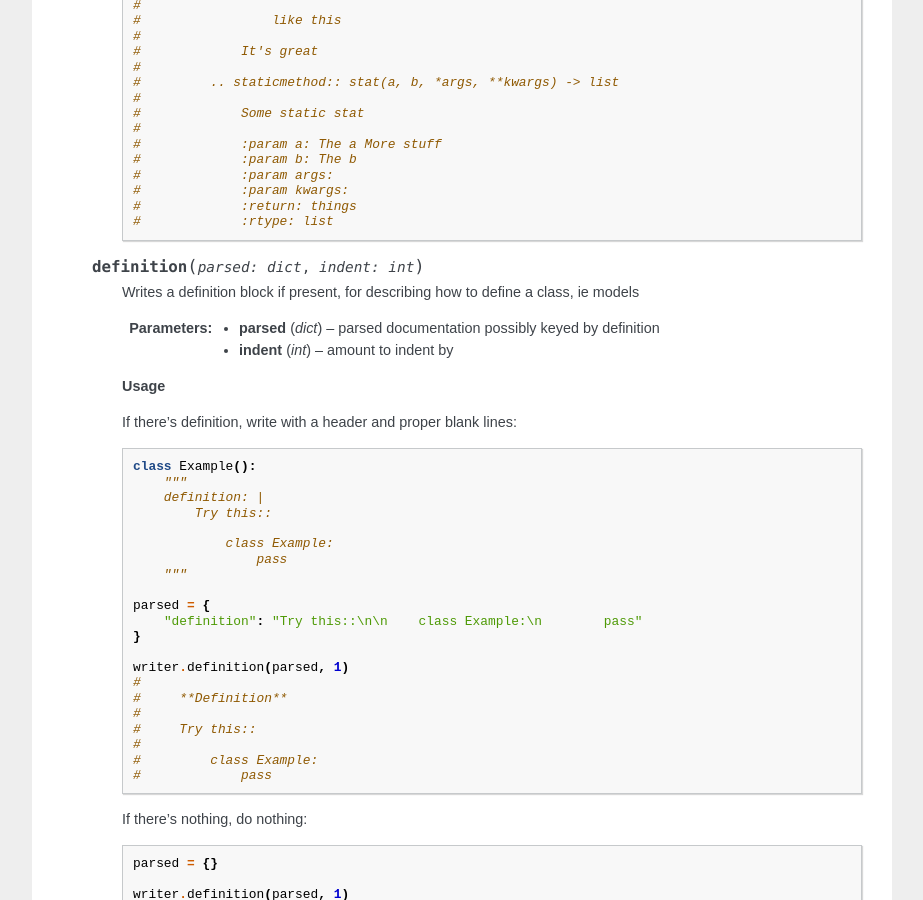
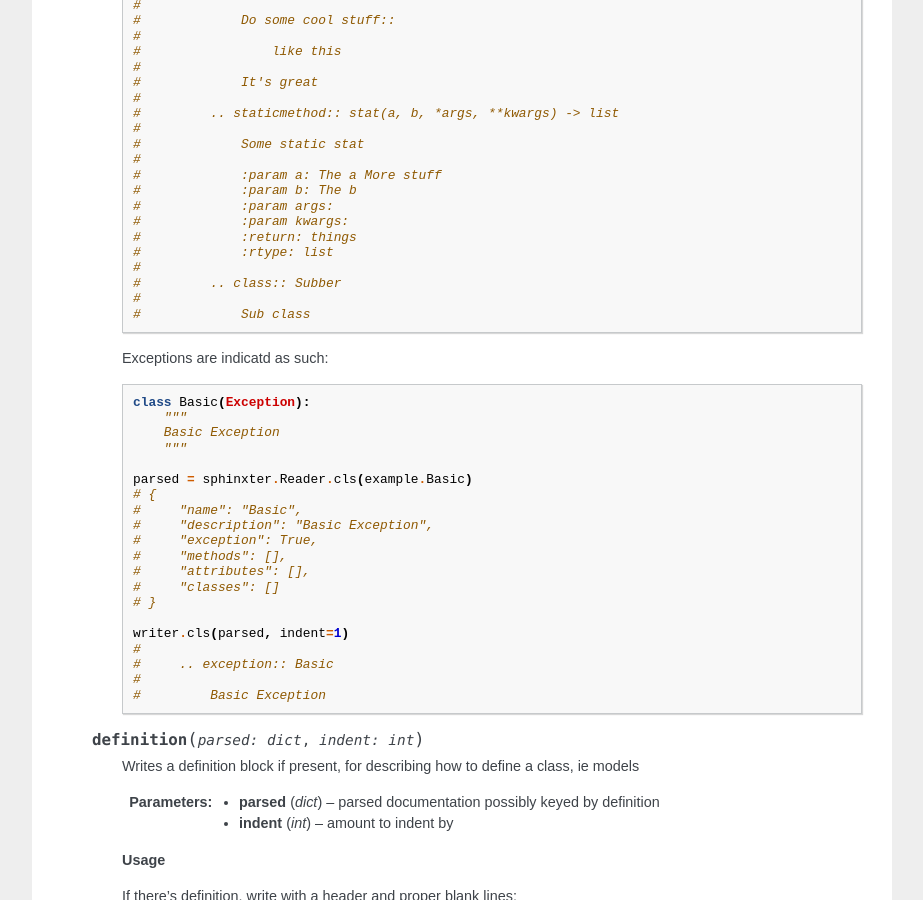
Before and after one commit to gaf3/sphinxter, a Sphinx documentation site: the page built from docs/source/writer.rst, in a window 1280 px wide and 900 px high, scrolled down 7004 px. Shown: the whole window, without its empty margins (198-1121 px from the left). Built offline with Sphinx 7.4.7, drawn with Linux system fonts in a browser that asks for light colours; some of the changed text lies outside the part shown.

Commit message:
Added exceptions

```diff
--- a/docs/source/writer.rst
+++ b/docs/source/writer.rst
@@ -234,6 +234,7 @@ sphinxter.Writer
             # {
             #     "name": "Complex",
             #     "description": "Complex class\n\ncall me",
+            #     "exception": False,
             #     "signature": "(a, b, *args, **kwargs)",
             #     "definition": "make sure you do this::\n\n    wowsa\n\nYa sweet\n",
             #     "parameters": [
@@ -372,6 +373,7 @@ sphinxter.Writer
             #         {
             #             "name": "Subber",
             #             "description": "Sub class",
+            #             "exception": False,
             #             "methods": [],
             #             "attributes": [],
             #             "classes": []
@@ -379,7 +381,7 @@ sphinxter.Writer
             #     ]
             # }
 
-            writer.module(parsed, indent=1)
+            writer.cls(parsed, indent=1)
             #
             #     .. class:: Complex(a, b, *args, **kwargs)
             #
@@ -463,6 +465,33 @@ sphinxter.Writer
             #             :param kwargs:
             #             :return: things
             #             :rtype: list
+            #
+            #         .. class:: Subber
+            #
+            #             Sub class
+
+        Exceptions are indicatd as such::
+
+            class Basic(Exception):
+                """
+                Basic Exception
+                """
+
+            parsed = sphinxter.Reader.cls(example.Basic)
+            # {
+            #     "name": "Basic",
+            #     "description": "Basic Exception",
+            #     "exception": True,
+            #     "methods": [],
+            #     "attributes": [],
+            #     "classes": []
+            # }
+
+            writer.cls(parsed, indent=1)
+            #
+            #     .. exception:: Basic
+            #
+            #         Basic Exception
 
     .. method:: definition(parsed: dict, indent: int)
 
@@ -594,9 +623,9 @@ sphinxter.Writer
                 """
 
 
-            class Basic:
-                """
-                Basic class
+            class Basic(Exception):
+                """
+                Basic Exception
                 """
 
 
@@ -780,7 +809,8 @@ sphinxter.Writer
             #     "classes": [
             #         {
             #             "name": "Basic",
-            #             "description": "Basic class",
+            #             "description": "Basic Exception",
+            #             "exception": True,
             #             "methods": [],
             #             "attributes": [],
             #             "classes": []
@@ -788,6 +818,7 @@ sphinxter.Writer
             #         {
             #             "name": "Complex",
             #             "description": "Complex class\n\ncall me",
+            #             "exception": False,
             #             "signature": "(a, b, *args, **kwargs)",
             #             "definition": "make sure you do this::\n\n    wowsa\n\nYa sweet\n",
             #             "parameters": [
@@ -926,6 +957,7 @@ sphinxter.Writer
             #                 {
             #                     "name": "Subber",
             #                     "description": "Sub class",
+            #                     "exception": True,
             #                     "methods": [],
             #                     "attributes": [],
             #                     "classes": []
@@ -1027,9 +1059,9 @@ sphinxter.Writer
             #
             #     It's great
             #
-            # .. class:: Basic
-            #
-            #     Basic class
+            # .. exception:: Basic
+            #
+            #     Basic Exception
             #
             # .. class:: Complex(a, b, *args, **kwargs)
             #
@@ -1113,6 +1145,10 @@ sphinxter.Writer
             #         :param kwargs:
             #         :return: things
             #         :rtype: list
+            #
+            #     .. class:: Subber
+            #
+            #         Sub class
 
     .. method:: function(parsed: dict, indent: int = 0)
 
@@ -1584,9 +1620,9 @@ sphinxter.Writer
                     It's great
                 """
 
-            class Basic:
-                """
-                Basic class
+            class Basic(Exception):
+                """
+                Basic Exception
                 """
 
             parsed = sphinxter.Reader.module(example)
@@ -1651,7 +1687,8 @@ sphinxter.Writer
             #     "classes": [
             #         {
             #             "name": "Basic",
-            #             "description": "Basic class",
+            #             "description": "Basic Exception",
+            #             "exception": True,
             #             "methods": [],
             #             "attributes": [],
             #             "classes": []
--- a/setup.py
+++ b/setup.py
@@ -7,7 +7,7 @@ with open("/opt/service/README.md", "r") as readme_file:
 
 setup(
     name="sphinxter",
-    version="0.1.0",
+    version="0.1.1",
     package_dir = {'': 'lib'},
     py_modules = [
         'sphinxter',
@@ -19,7 +19,7 @@ setup(
         'Sphinx==5.1.1',
         'PyYAML==6.0'
     ],
-    url="https://sphinxter.readthedocs.io/en/0.1.0/",
+    url="https://sphinxter.readthedocs.io/en/0.1.1/",
     download_url="https://github.com/gaf3/sphinxter",
     author="Gaffer Fitch",
     author_email="sphinxter@gaf3.com",
```
Also changed, not shown: docs/source/reader.rst (+27 -3 lines), 14 other files.
